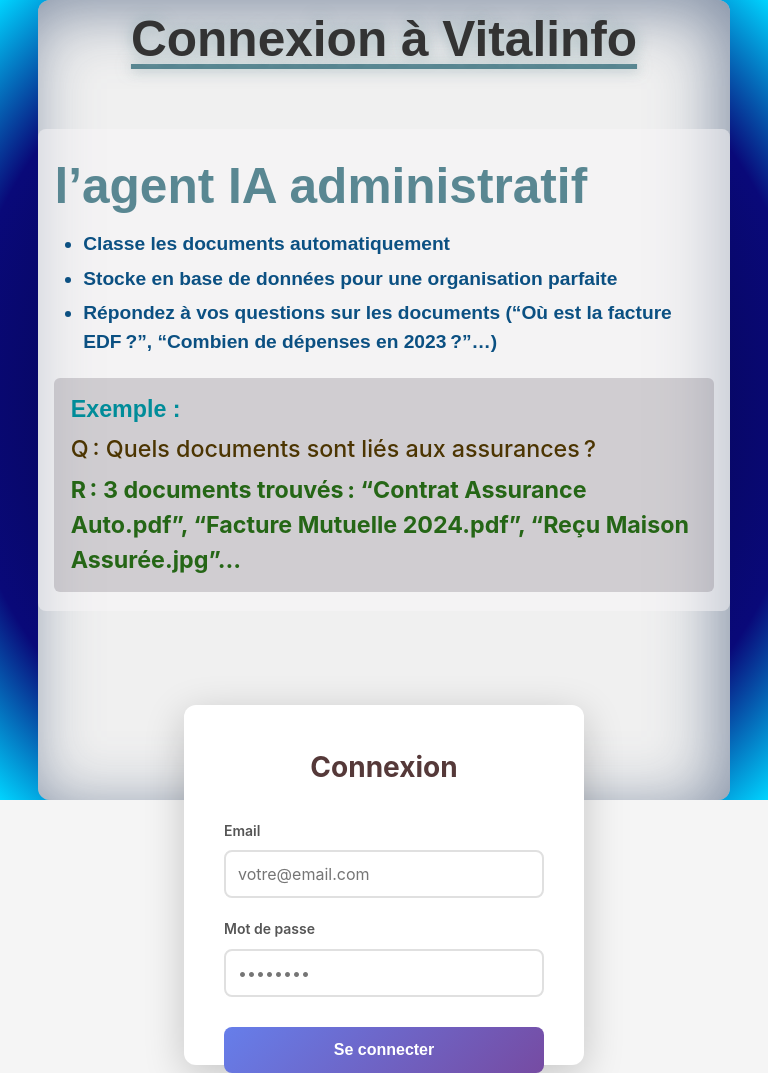
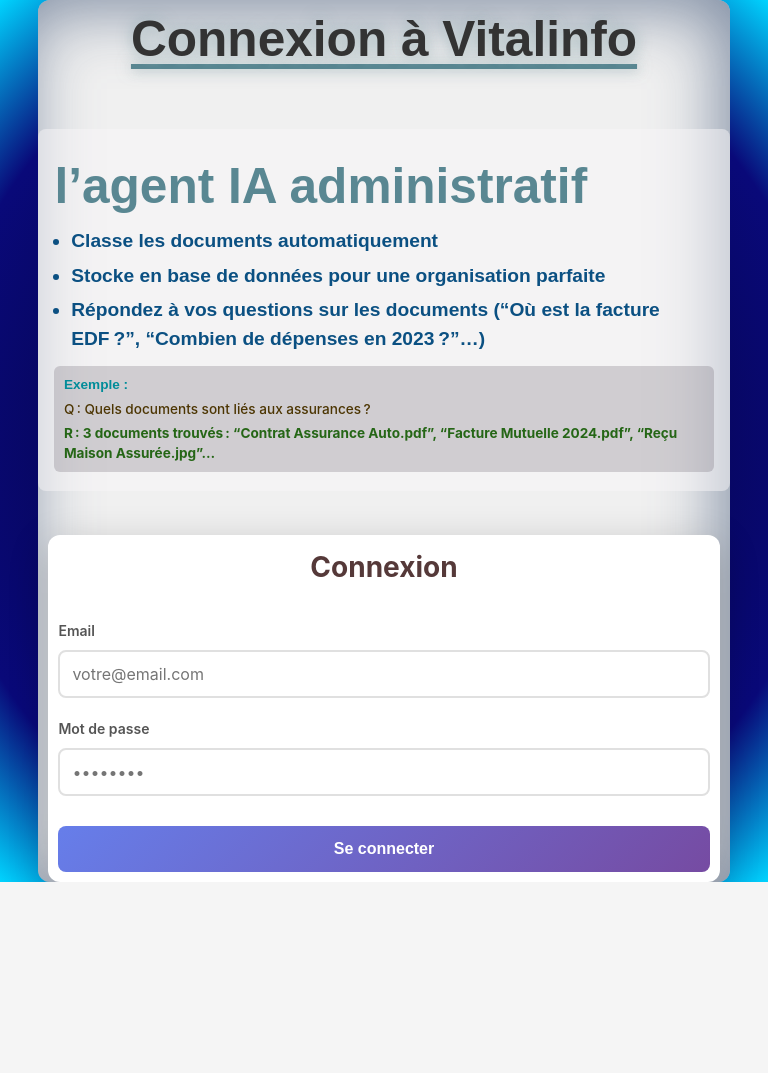
Before and after one commit to bannik62/vitalinfo, a Svelte app in the folder frontend/: page / in a window 768 px wide. After the commit the page ends 882 px from the top, so only its background shows below. Built offline with nearby package versions, Linux system fonts and the light colour scheme; no server answers.

Commit message:
ajouts duu nom de document

```diff
--- a/frontend/src/app.css
+++ b/frontend/src/app.css
@@ -12,11 +12,11 @@
 }
 
 #app {
- height: 100vh;
+ height: 100%;
 }
 
 @media (max-width: 575.98px) {
   #app {
-    height: 200vh;
+    height: 100%;
   }
 }
--- a/frontend/src/modules/module_board/Board.svelte
+++ b/frontend/src/modules/module_board/Board.svelte
@@ -246,10 +246,14 @@
     if (!text) return text;
 
     // Regex pour détecter les URLs http/https
-    const urlRegex = /(https?:\/\/[^\s]+)/g;
+    const urlRegex = /(https?:\/\/[^\s<>"']+)/g;
 
-    // Remplacer les URLs par des balises <a>
-    return text.replace(urlRegex, '<a href="$1" target="_blank" rel="noopener noreferrer" class="chat-link">$1</a>');
+    // Remplacer les URLs par des balises <a> en nettoyant les caractères de ponctuation en fin d'URL
+    return text.replace(urlRegex, (url) => {
+      // Nettoyer les caractères de ponctuation en fin d'URL (., ), ,, ;, :, etc.)
+      const cleanedUrl = url.replace(/[.,;:!?)]+$/, '');
+      return `<a href="${cleanedUrl}" target="_blank" rel="noopener noreferrer" class="chat-link">${cleanedUrl}</a>`;
+    });
   }
 
   // Fonction pour scroller vers le bas du chat
@@ -374,7 +378,7 @@
           <li>
             <div class="doc-row">
               <div>
-                <div class="doc-title">{doc.suggested_filename || doc.original_name}</div>
+                <div class="doc-title">{doc.suggested_filename || doc.original_name || doc.fileName || doc.originalName || 'Document sans nom'}</div>
                 <div class="doc-meta">
                   {doc.issuer || 'Source inconnue'} — {doc.category || 'catégorie'} — {doc.document_date ?? 'date inconnue'}
                 </div>
--- a/frontend/src/modules/module_login/FormLogin.svelte
+++ b/frontend/src/modules/module_login/FormLogin.svelte
@@ -318,7 +318,7 @@
     @media (max-width: 575.98px) {
         .container-login-form-description {
             margin-top: 10vh;
-            height: 200vh;
+            height: 90%;
         }
 
         .login-form {
@@ -326,7 +326,7 @@
             max-width: 100%;
             min-width: auto;
             margin: 0 10px;
-            height: 25%;
+            height: 23%;
         }
 
         h2 {
@@ -352,7 +352,21 @@
 
     /* Desktop (768px - 1024px) */
     @media (min-width: 768px) and (max-width: 1023.98px) {
+        .container-login-form-description {
+            height: 90%;
+            font-size: 14px;
+        }
+        .container-login-form-description-text {
+            font-size: 14px;
 
+        }
+        .login-form {
+            padding: 10px;
+            max-width: 100%;
+            min-width: auto;
+            margin: 0 10px;
+            height: 23%;
+        }
     }
 
     /* Large Desktop (1024px - 1440px) */
--- a/frontend/src/pages/login/Login.svelte
+++ b/frontend/src/pages/login/Login.svelte
@@ -39,7 +39,9 @@
 
     /* Desktop (768px - 1024px) */
     @media (min-width: 768px) and (max-width: 1023.98px) {
-
+        section {
+            height: 100%;
+        }
     }
 
     /* Large Desktop (1024px - 1440px) */
```
Also changed, not shown: 1 other file (tests, documents, lock files or other folders).
